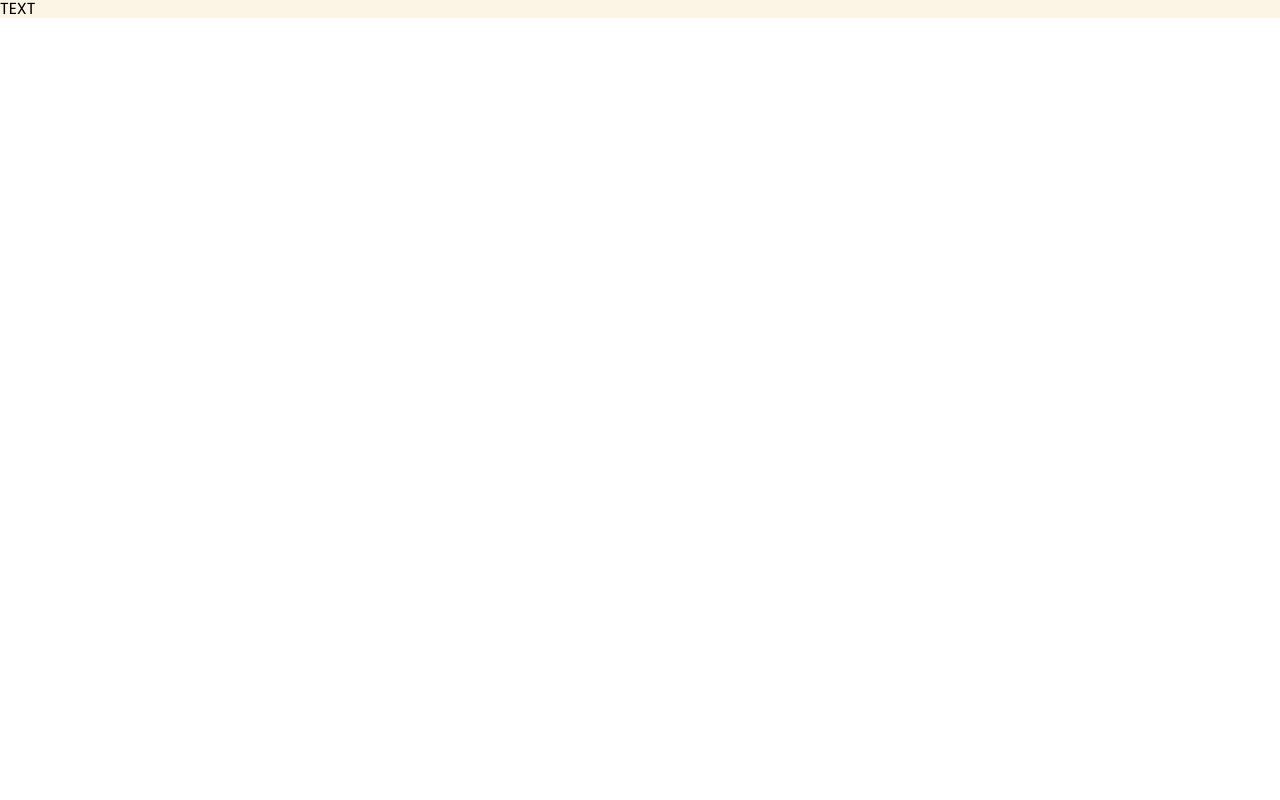
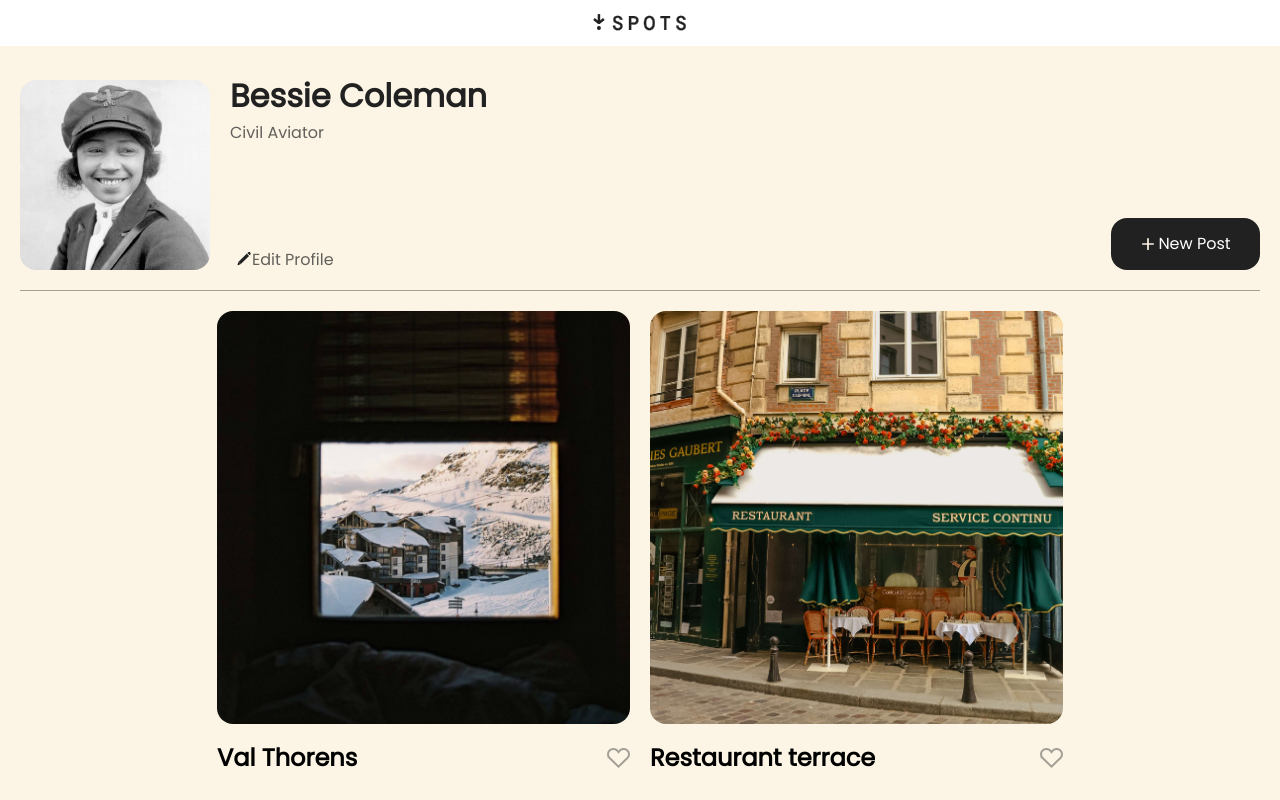
Before and after one commit to cktroop/se_project_spots, a plain HTML site: page index.html in a window 1280 px wide. Shown: the top 800 px of the page. Drawn offline with Linux system fonts and the light colour scheme.

Commit message:
stage 2 updates for submission review

```diff
--- /dev/null
+++ b/blocks/card.css
@@ -0,0 +1,53 @@
+.card__image {
+  height: 413px;
+  width: 100%;
+  object-fit: cover;
+  display: block;
+  border-radius: 16px;
+}
+
+.card__content {
+  font: "Poppins Medium", Arial, Helvetica, sans-serif;
+  font-style: normal;
+  font-weight: 500;
+  display: flex;
+  align-items: center;
+  justify-content: space-between;
+}
+
+.card__title {
+  text-overflow: ellipsis;
+  white-space: nowrap;
+  overflow: hidden;
+}
+
+.card__like-btn {
+  background-image: url(../images/heart.svg);
+  width: 23px;
+  height: 20px;
+  border: none;
+  background-color: transparent;
+  opacity: 40%;
+}
+
+.card__like-btn:hover {
+  background-image: url(../images/heart-hover.svg);
+  background-color: transparent;
+  opacity: 80%;
+  cursor: pointer;
+  cursor: url(../images/pointer.svg);
+}
+
+@media screen and (max-width: 627px) {
+  .card__image {
+    height: 288px;
+    padding: 0;
+  }
+  .card__content {
+    font-size: 16px;
+    margin: 0 0 12px;
+    display: flex;
+    align-items: center;
+    justify-content: space-between;
+  }
+}
--- /dev/null
+++ b/blocks/cards.css
@@ -0,0 +1,22 @@
+.cards {
+  padding-top: 20px;
+}
+
+.cards__list {
+  list-style-type: none;
+  padding: 0;
+  margin: 0 auto;
+  display: grid;
+  grid-template-columns: repeat(auto-fit, 413px);
+  justify-content: center;
+  gap: 40px 20px;
+  border-bottom: 1px rgba(33, 33, 33, 0.4) solid;
+  max-width: 1280px;
+}
+
+@media screen and (max-width: 627px) {
+  .cards__list {
+    grid-template-columns: repeat(auto-fit, 288px);
+    max-width: 288px;
+  }
+}
--- /dev/null
+++ b/blocks/content.css
@@ -0,0 +1,3 @@
+.content {
+  padding: 0 20px;
+}
--- /dev/null
+++ b/blocks/footer.css
@@ -0,0 +1,9 @@
+.footer {
+  padding-top: 60px;
+  padding-bottom: 60px;
+  max-height: 136px;
+  align-items: center;
+  display: flex;
+  justify-content: center;
+  gap: 0 60px;
+}
--- /dev/null
+++ b/blocks/header.css
@@ -0,0 +1,11 @@
+.header {
+  background-color: #fff;
+  padding: 10px 0;
+  display: flex;
+  justify-content: center;
+}
+
+.header__logo {
+  width: 94px;
+  height: 26px;
+}
--- a/blocks/page.css
+++ b/blocks/page.css
@@ -1,4 +1,12 @@
 .page {
   background-color: #fcf5e5;
-  font-family: Poppins, Arial, Helvetica, sans-serif;
+  font-family: "Poppins Regular", Arial, Helvetica, sans-serif;
+  font-style: normal;
+  font-weight: 500;
+  min-height: 100vh;
 }
+
+.page__section {
+  max-width: 1280px;
+  margin: 0 auto;
+}
--- /dev/null
+++ b/blocks/profile.css
@@ -0,0 +1,130 @@
+.profile {
+  display: flex;
+  max-width: 1280px;
+  margin: 0 auto;
+  padding: 34px 0 20px;
+  border-bottom: 1px rgba(33, 33, 33, 0.4) solid;
+}
+
+.profile__avatar {
+  height: 190px;
+  width: 190px;
+  margin-right: 20px;
+  border-radius: 16px;
+}
+
+.profile__column {
+  display: flex;
+  flex-direction: column;
+}
+
+.profile__name {
+  margin: 0 0 12px;
+  color: rgba(33, 33, 33);
+  font-size: 32px;
+  line-height: 1;
+  display: -webkit-box;
+  overflow: hidden;
+  text-overflow: ellipsis;
+  -webkit-line-clamp: 3;
+  -webkit-box-orient: vertical;
+  max-width: 420px;
+}
+
+.profile__description {
+  margin: 0;
+  font-size: 16px;
+  color: rgba(33, 33, 33, 0.7);
+  display: -webkit-box;
+  overflow: hidden;
+  text-overflow: ellipsis;
+  -webkit-line-clamp: 3;
+  -webkit-box-orient: vertical;
+  max-width: 420px;
+}
+
+.profile__edit-btn {
+  margin-top: auto;
+  color: rgba(33, 33, 33, 0.7);
+  background-color: transparent;
+  border: none;
+  display: flex;
+}
+
+.profile__edit-btn:hover {
+  color: rgba(33, 33, 33);
+  background-color: transparent;
+  cursor: pointer;
+}
+
+.profile__add-btn {
+  display: flex;
+  justify-content: center;
+  align-items: center;
+  column-gap: 2px;
+  padding: 0;
+  margin-top: auto;
+  margin-left: auto;
+  color: #fff;
+  background-color: rgba(33, 33, 33);
+  border-radius: 16px;
+  width: 149px;
+  height: 52px;
+  cursor: url(../images/pointer.svg);
+  border-color: transparent;
+}
+
+.profile__add-btn:hover {
+  background-color: rgba(33, 33, 33, 0.8);
+  border-color: transparent;
+  cursor: pointer;
+}
+
+.profile__add-btn img {
+  height: 12px;
+  width: 12px;
+  margin: 20px 2px 20px;
+  padding: 0;
+}
+
+@media screen and (max-width: 627px) {
+  .profile {
+    flex-direction: column;
+    max-width: 288px;
+    align-items: center;
+    text-align: center;
+    padding-top: 20px;
+  }
+
+  .profile__avatar {
+    margin: 0 0 12px;
+    height: 80px;
+    width: 80px;
+  }
+
+  .profile__name {
+    font-size: 20px;
+    margin: 0 0 6px;
+    max-width: 288px;
+  }
+
+  .profile__description {
+    font-size: 16px;
+    margin: 0 0 32px;
+    max-width: 288px;
+  }
+
+  .profile__column {
+    margin: 0 0 20px;
+  }
+
+  .profile__edit-btn {
+    justify-content: center;
+    font-size: 16px;
+  }
+
+  .profile__add-btn {
+    margin: 0;
+    width: 100%;
+  }
+}
--- a/index.html
+++ b/index.html
@@ -12,13 +12,103 @@
   </head>
   <body>
     <div class="page">
-      TEXT
-      <header class="header"></header>
+      <header class="header">
+        <img src="./images/logo.svg" alt="Spots Logo" class="header__logo" />
+      </header>
       <main class="content">
-        <section class="profile"></section>
-        <section class="cards"></section>
+        <section class="profile page__section">
+          <img
+            src="./images/avatar.jpg"
+            alt="Bessie Coleman"
+            class="profile__avatar"
+          />
+          <div class="profile__column">
+            <h1 class="profile__name">Bessie Coleman</h1>
+            <p class="profile__description">Civil Aviator</p>
+            <button type="button" class="profile__edit-btn">
+              <img src="./images/pencil.svg" alt="Pencil Icon" />Edit Profile
+            </button>
+          </div>
+          <button type="button" class="profile__add-btn">
+            <img src="./images/plus.svg" alt="Plus Icon" />New Post
+          </button>
+        </section>
+        <section class="cards page__section">
+          <ul class="cards__list">
+            <li class="card">
+              <img
+                src="./images/1-photo-by-moritz-feldmann-from-pexels.jpg"
+                alt="Val Thorens"
+                class="card__image"
+              />
+              <div class="card__content">
+                <h2 class="card__title">Val Thorens</h2>
+                <button type="button" class="card__like-btn"></button>
+              </div>
+            </li>
+            <li class="card">
+              <img
+                src="images/2-photo-by-ceiline-from-pexels.jpg"
+                alt="Restaurant terrace"
+                class="card__image"
+              />
+              <div class="card__content">
+                <h2 class="card__title">Restaurant terrace</h2>
+                <button type="button" class="card__like-btn"></button>
+              </div>
+            </li>
+            <li class="card">
+              <img
+                src="images/3-photo-by-tubanur-dogan-from-pexels.jpg"
+                alt="An outdoor cafe"
+                class="card__image"
+              />
+              <div class="card__content">
+                <h2 class="card__title">An outdoor cafe</h2>
+                <button type="button" class="card__like-btn"></button>
+              </div>
+            </li>
+            <li class="card">
+              <img
+                src="images/4-photo-by-maurice-laschet-from-pexels.jpg"
+                alt="A very long bridge, over the forest..."
+                class="card__image"
+              />
+              <div class="card__content">
+                <h2 class="card__title">
+                  A very long bridge, over the forest...
+                </h2>
+                <button type="button" class="card__like-btn"></button>
+              </div>
+            </li>
+            <li class="card">
+              <img
+                src="images/5-photo-by-van-anh-nguyen-from-pexels.jpg"
+                alt="Tunnel with morning light"
+                class="card__image"
+              />
+              <div class="card__content">
+                <h2 class="card__title">Tunnel with morning light</h2>
+                <button type="button" class="card__like-btn"></button>
+              </div>
+            </li>
+            <li class="card">
+              <img
+                src="images/6-photo-by-moritz-feldmann-from-pexels.jpg"
+                alt="Mountain house"
+                class="card__image"
+              />
+              <div class="card__content">
+                <h2 class="card__title">Mountain house</h2>
+                <button type="button" class="card__like-btn"></button>
+              </div>
+            </li>
+          </ul>
+        </section>
       </main>
-      <footer class="footer"></footer>
+      <footer class="footer page__section">
+        <p class="footer__copyright">2023 © Spots</p>
+      </footer>
     </div>
   </body>
 </html>
--- a/pages/index.css
+++ b/pages/index.css
@@ -1,3 +1,9 @@
 @import url(../vendor/normalize.css);
 @import url(../vendor/fonts.css);
 @import url(../blocks/page.css);
+@import url(../blocks/header.css);
+@import url(../blocks/content.css);
+@import url(../blocks/profile.css);
+@import url(../blocks/cards.css);
+@import url(../blocks/card.css);
+@import url(../blocks/footer.css);
--- a/vendor/fonts.css
+++ b/vendor/fonts.css
@@ -1,14 +1,13 @@
 @font-face {
-  font-family: "Poppins";
+  font-family: "Poppins Regular";
   font-style: normal;
   font-weight: 400;
-  /* Replace with the correct file path */
   src: url("./fonts/Poppins-Regular.ttf") format("truetype");
 }
 
 @font-face {
-  font-family: "Poppins";
-  font-style: medium;
+  font-family: "Poppins Medium";
+  font-style: normal;
   font-weight: 500;
   src: url("./fonts/Poppins-Medium.ttf") format("truetype");
 }
```
Also changed, not shown: images/heart-hover.svg (added), images/heart.svg (added), images/logo.svg (added), images/pencil-hover.svg (added), images/pencil.svg (added), images/plus.svg (added), images/pointer.svg (added), 1 other file.
